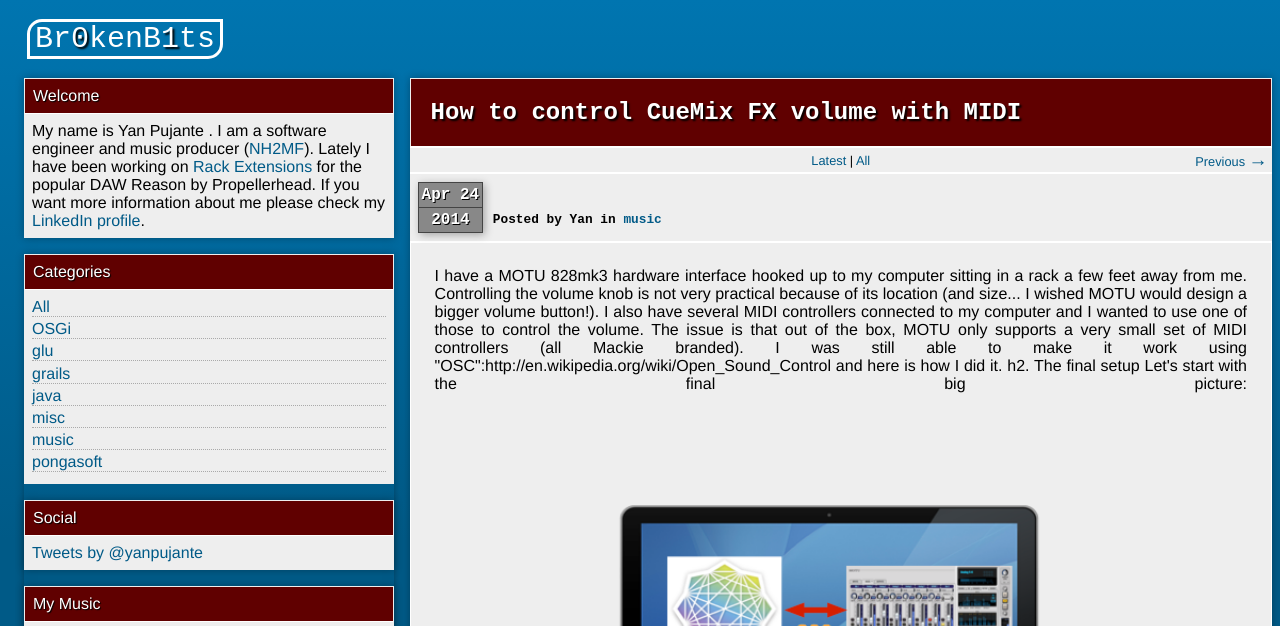
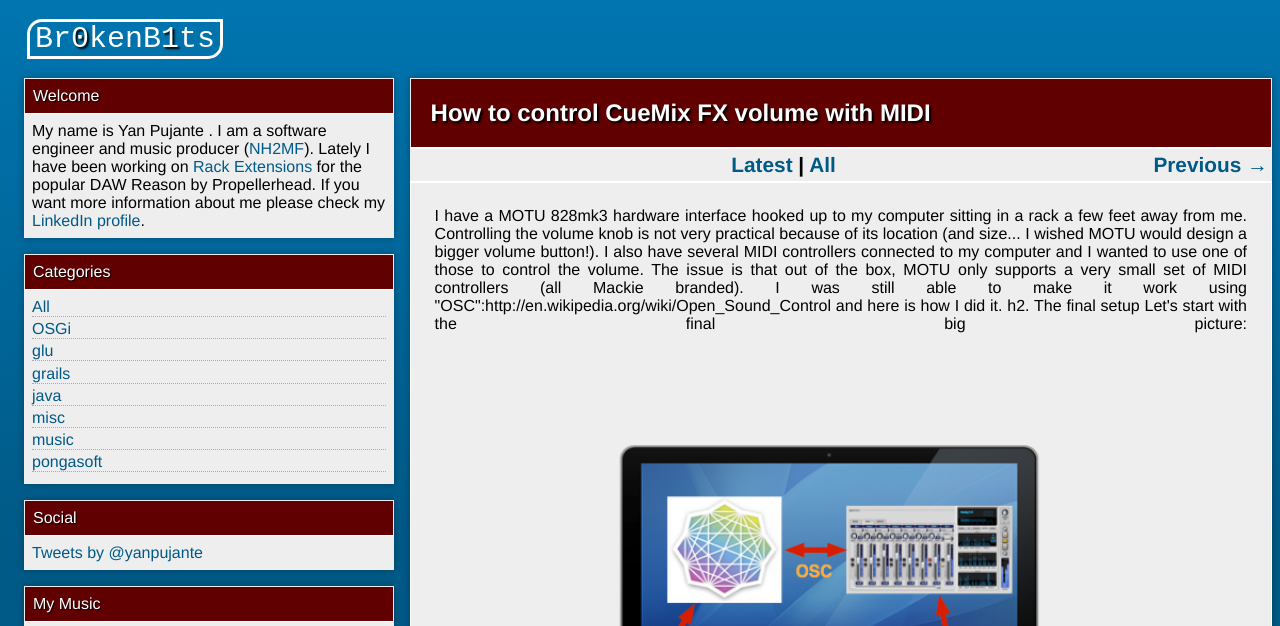
Before and after one commit to ypujante/blog, a Jekyll site: the page built from index.html, in a window 1280 px wide, cut to the strip 0-626 px from the top of the page. Built offline with Jekyll 4.4.1, drawn with Linux system fonts in a browser that asks for light colours; comment, search, counter and statistics services are not loaded; some of the changed text lies outside the part shown.

Commit message:
better mobile support

```diff
--- a/_includes/post_include.html
+++ b/_includes/post_include.html
@@ -16,27 +16,24 @@
       <div class="post-title">
         {{ post.title }}
       </div>
-      <table class="nav">
-        <tr>
-          <td class="next">
+      <div class="nav">
+        <div class="next">
           {% if post.next %}
           <a href="{{site.url}}{{ post.next.url }}" title="{{ post.next.title }}"><span class="nav-arrow">&larr;</span>&nbsp;Next</a>
           {% endif %}
-          </td>
-          <td class="home"><a href="{{site.url}}" title="View latest post">Latest</a> | <a href="{{site.url}}/categories/All" title="View all posts">All</a></td>
-          <td class="previous">
+        </div>
+        <div class="home"><a href="{{site.url}}" title="View latest post">Latest</a> | <a href="{{site.url}}/categories/All" title="View all posts">All</a></div>
+        <div class="previous">
           {% if post.previous %}
           <a href="{{site.url}}{{ post.previous.url }}" title="{{ post.previous.title }}">Previous&nbsp;<span class="nav-arrow">&rarr;</span></a>
           {% endif %}
-          </td>
-        </tr>
-      </table>
+        </div>
+      </div>
+      <div class="post-content">
+        {{ content }}
+      </div>
       <div class="post-info">
-        <div class="date">
-          <div class="month-day">{{post.date | date: "%b %d"}}</div>
-          <div class="year">{{post.date | date: "%Y"}}</div>
-        </div>
-        <div class="details">Posted by Yan in
+        {{post.date | date: "%b %d %Y"}} - Posted by Yan in
           <ul class="post-categories">
             {% for category in post.categories %}
             <li><a href="{{site.url}}/categories/{{category}}"
@@ -44,9 +41,6 @@
             {% endfor %}
           </ul>
         </div>
-      </div>
-      <div class="post-content">
-        {{ content }}
       </div>
     </div>
   </div>
--- a/_includes/sidebar.html
+++ b/_includes/sidebar.html
@@ -16,7 +16,7 @@
       {% endfor %}
     </ul>
   </dd>
-<dl>
+</dl>
 {% if site.withTwitter and site.prodMode %}
 <dl class="entry">
   <dt>Social</dt>
--- a/resource/main.css
+++ b/resource/main.css
@@ -70,38 +70,39 @@
  **************/
 /**
  * navigation / prev/next */
- table.nav {
-   width: 100%;
-   padding: 0 0.2em 0 0.2em;
+ div.nav {
+   padding: 0.2em;
    margin: 0;
+  font-weight: bold;
+  font-size: 1.3em;
+
 
   border-spacing: 0;
   border-top: solid 1px white;
   border-bottom: groove 1px white;
   background: {{ site.contentBGColor }};
- }
+  display: grid;
+  grid-template-columns: auto auto auto;
+}
 
- table.nav td.previous {
-   text-align: right;
- }
+div.nav .previous {
+  justify-self: end;
+  align-self: center;
+}
 
- table.nav td.home {
-   text-align: center;
- }
+div.nav .home {
+  justify-self: center;
+  align-self: center;
+}
 
- table.nav td {
-   font-size: 0.8em;
-   width: 33%;
- }
-
- .nav-arrow {
-    font-size: 1.5em;
- }
+div.nav .next {
+  justify-self: start;
+  align-self: center;
+}
 
 /**
  * post title */
 .post-title {
-   font-family: {{ site.monospaceFontFamily }};
    font-size: 1.5em;
    font-weight: bold;
    background: {{ site.titleBGColor }};
@@ -116,39 +117,6 @@
 
 /**
  * post info (date / categories) */
-.post-info .date {
-   display: inline-block;
-   border: solid 1px #444444;
-   -moz-box-shadow: 2px 2px 8px rgba(0, 0, 0, 0.3);
-   -webkit-box-shadow: 2px 2px 8px rgba(0, 0, 0, 0.3);
-   box-shadow: 2px 2px 8px rgba(0, 0, 0, 0.3);
- }
-
-.post-info .date .year {
-   background: {{ site.dateBackgroundColor }};
-   color: white;
-   text-align: center;
-   text-shadow: 1px 1px 0 #000000;
-   padding: 3px;
-   font-weight: bold;
- }
-
-.post-info .date .month-day {
-   background: {{ site.dateBackgroundColor }};
-   color: white;
-   text-align: center;
-   text-shadow: 1px 1px 0 #000000;
-   border-bottom: solid 1px #444444;
-   padding: 3px;
-   font-weight: bold;
- }
-
-.post-info .details {
-   vertical-align: middle;
-   display: inline-block;
-   font-size: 0.8em;
- }
-
 .post-info {
    padding: 0.5em 0.5em 0.5em 0.5em;
    background: {{ site.contentBGColor }};
@@ -214,24 +182,14 @@
 
 /**
  * Post by categories */
-table.posts-by-category {
-  border-collapse: collapse;
-  width: 100%;
-  margin-top: 1em;
+.posts-by-category {
+  display: grid;
+  grid-template-columns: auto auto;
+  grid-gap: 1em;
 }
 
-table.posts-by-category td {
+.posts-by-category .date {
   border-bottom: dotted 1px #aaaaaa;
-  padding-right: 0.5em;
-}
-
-/**
- * post comments */
-.post-comments {
-  color: {{ site.contentFGColor }};
-  background: {{ site.contentBGColor }};
-  padding: 1.5em;
-  border: solid 1px white;
 }
 
 /**
@@ -326,11 +284,10 @@
 /**
  * Small site
  */
-@media (max-width: 850px) {
-  .header .logo {
-    font-size: 20px;
+@media only screen and (max-device-width: 480px) {
+  html {
+    font-size: 1.5em;
   }
-
   .page {
     grid-gap: 1em;
     grid-template-columns: auto;
@@ -343,3 +300,17 @@
   ;
   }
 }
+
+@media only screen and (max-width: 800px) {
+  .page {
+    grid-gap: 1em;
+    grid-template-columns: auto;
+    grid-template-rows: auto;
+    grid-template-areas:
+      "header"
+      "post"
+      "sidebar"
+      "post-footer"
+  ;
+  }
+}
```
Also changed, not shown: _layouts/category_index.html (+11 -15 lines). Lines whose indentation alone changed are shown as unchanged.
